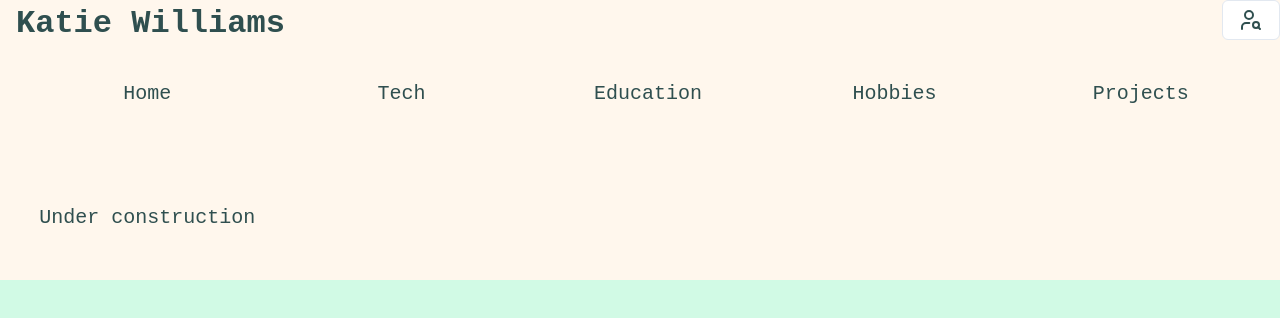
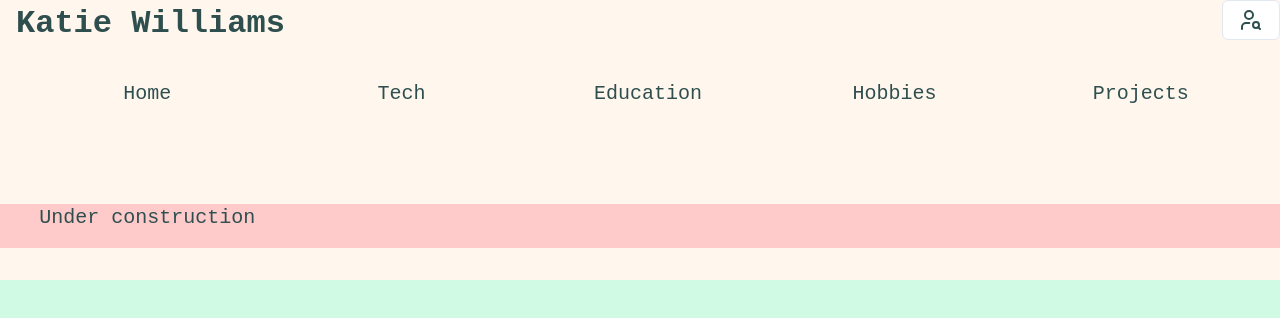
Before and after one commit to Katie-W-22/KatieW-CV-Dec2023, a Next.js app in the folder katie2-app/: page / in a window 1280 px wide. Shown: the top 318 px of the page. Built offline with nearby package versions, Linux system fonts and the light colour scheme.

Commit message:
large navbar edited

```diff
--- a/katie2-app/app/comps/Large.tsx
+++ /dev/null
@@ -1,12 +0,0 @@
-'use client';
-
-export default function Large() {
-    return (
-        <div className='hidden md:block'>
-
-                <p>Katie Williams</p>
-                <p >Full Stack Developer</p>
-
-        </div>
-    )
-}
--- a/katie2-app/app/comps/Navbar.tsx
+++ b/katie2-app/app/comps/Navbar.tsx
@@ -13,7 +13,7 @@ export default function Navbar() {
      <Link href="/screen4" className="hover:underline">Projects</Link>
      </div>
     </nav>
-    <footer className="hidden md:block text-xl bg-orange-50 mt-20">
+    <footer className="hidden md:block text-xl bg-red-200 mt-20">
       <div className='page__nav_bottom flex space-x-4'>
         <p>Under construction</p>
       </div>
--- a/katie2-app/app/page.tsx
+++ b/katie2-app/app/page.tsx
@@ -6,7 +6,6 @@ import tech from '../images/tech.webp';
 import Footer from './comps/Footer';
 import Navbar from './comps/Navbar';
 import DrawerDemo from './comps/Drawer';
-import Large from './comps/Large';
 import { Card, CardContent } from "@/components/ui/card"
 
 export default function Homescreen() {
@@ -85,7 +84,7 @@ export default function Homescreen() {
               </Card>
 
         </div>
-      <Large />
+
       <Footer />
     </>
   );
```
